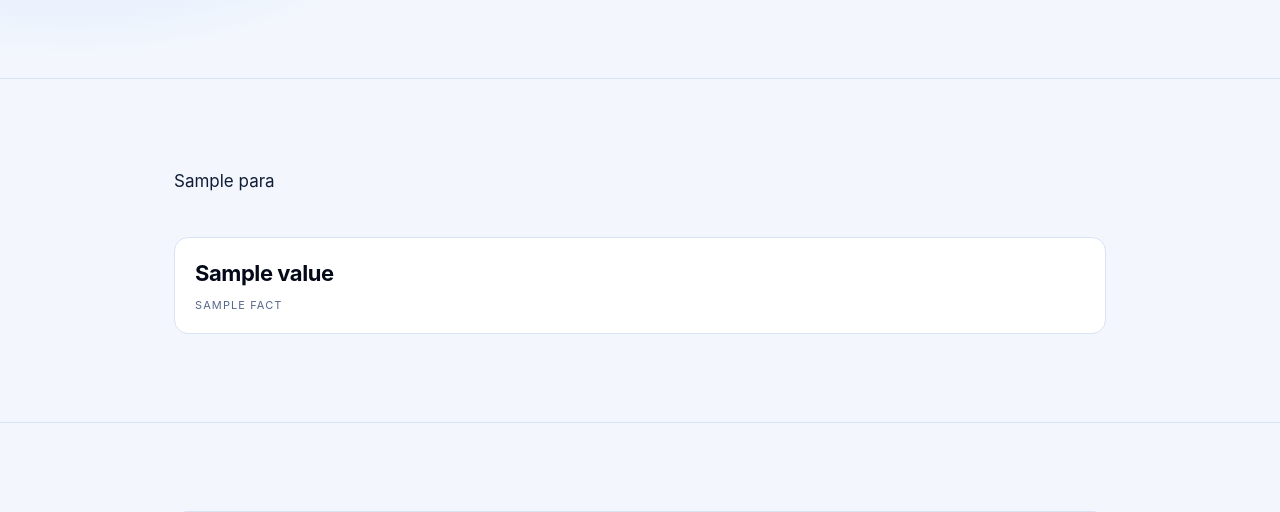
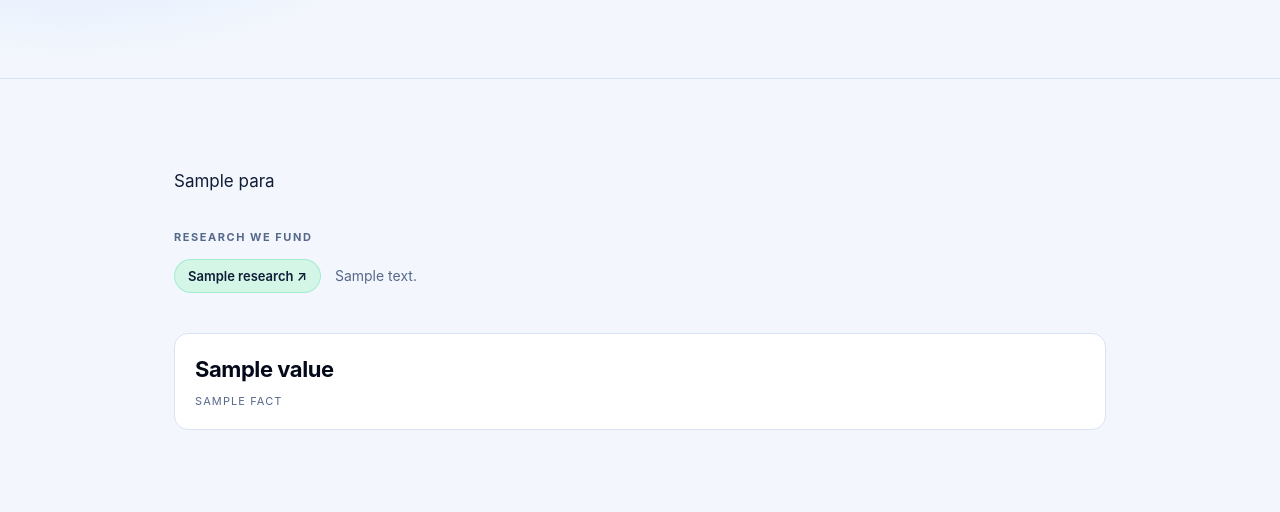
Before and after one commit to slederer/onlycat-tool, a Python web app: template templates/homepage.html in a window 1280 px wide. Shown: the part 395-907 px from the top of the page. Run offline with Jinja, Linux system fonts and the light colour scheme; the template is opened without the code that fills it: most values are stand-ins (such as "Sample title", 1, 10 or a date in 2020).

Commit message:
Correct the research claim: no professorship, funded projects instead
The bio claimed an associate professorship at Klagenfurt. That came from
Stefan's Google Scholar affiliation line, which is out of date. He guest
lectured there, and what is current is that Bitmovin funds research with
the university.

Replaces it with the accurate and stronger version, and adds a "Research
we fund" row linking ATHENA, the Christian Doppler laboratory at AAU
Klagenfurt where Bitmovin is the industry partner.

Profile.research is deliberately separate from Profile.links, which feeds
schema.org sameAs and must only carry Stefan's own profiles. A test
asserts funded projects never leak into sameAs, and another fails the
build if the professorship claim is ever reinstated from Scholar.

Co-Authored-By: Claude Opus 5 (1M context) <noreply@anthropic.com>
Claude-Session: https://claude.ai/code/session_012Uw7e92tjKv8G4jRQJqXSj

```diff
--- a/templates/homepage.html
+++ b/templates/homepage.html
@@ -39,6 +39,19 @@
   /* bio */
   .bio p { max-width: 68ch; font-size: 17px; line-height: 1.75; }
   .bio p + p { margin-top: 18px; }
+  .research { margin-top: 32px; }
+  .research-row { display: flex; flex-wrap: wrap; align-items: center; gap: 10px 14px; }
+  .research-link {
+    display: inline-block; padding: 6px 13px; border-radius: 999px;
+    font-size: 13px; font-weight: 600; text-decoration: none;
+    color: var(--green); background: var(--green-dim);
+    border: 1px solid color-mix(in srgb, var(--green) 30%, transparent);
+    transition: filter .15s;
+  }
+  .research-link:hover { filter: brightness(1.15); }
+  html.light-mode .research-link { color: var(--text); }
+  .research-note { font-size: 14px; color: var(--muted); }
+
   .facts {
     display: grid; grid-template-columns: repeat(auto-fit, minmax(160px, 1fr));
     gap: 16px; margin-top: 40px;
@@ -201,6 +214,17 @@
 <section class="bio">
   <div class="wrap">
     {% for para in profile.bio %}<p>{{ para }}</p>{% endfor %}
+    {% if profile.research %}
+    <div class="research">
+      <div class="eyebrow">Research we fund</div>
+      <div class="research-row">
+        {% for r in profile.research %}
+        <a class="research-link" href="{{ r.url }}" target="_blank" rel="noopener">{{ r.label }} &#8599;</a>
+        {% endfor %}
+        {% if profile.research_note %}<span class="research-note">{{ profile.research_note }}</span>{% endif %}
+      </div>
+    </div>
+    {% endif %}
     {% if profile.facts %}
     <div class="facts">
       {% for value, label in profile.facts %}
```
Also changed, not shown: content.py (+18 -3 lines), tests/test_content.py (+19 -0 lines).
